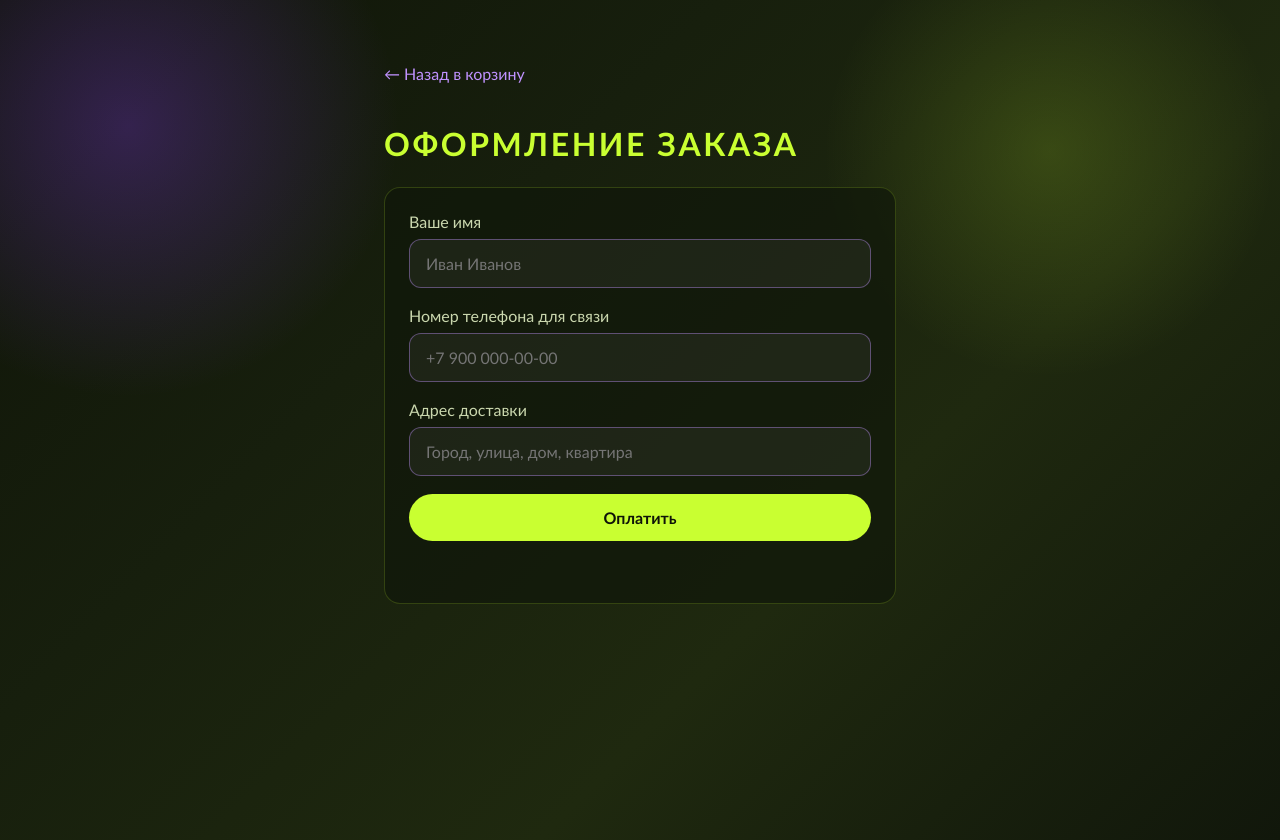
After one commit to timur1415/magaz_bot, a Python web app: template templates/order.html in a window 1280 px wide. The commit adds this page. Run offline with Jinja, Linux system fonts and the light colour scheme; the template is opened without the code that fills it, so the values that code supplies are empty.

Commit message:
доделал заказы

```diff
--- a/db/cart_items/shema.py
+++ b/db/cart_items/shema.py
@@ -1,4 +1,5 @@
-from pydantic import BaseModel, ConfigDict
+from pydantic import BaseModel
+
 
 class CartItemCreate(BaseModel):
     cart_id: int
--- a/db/db.py
+++ b/db/db.py
@@ -5,8 +5,10 @@ from sqlalchemy.ext.asyncio import AsyncSession, async_sessionmaker, create_asyn
 from sqlalchemy.orm import sessionmaker
 
 from db.base import Base
-from db.cart_items.models import CartItem  # noqa: F401
+from db.cart_items.model import CartItem  # noqa: F401
 from db.carts.model import Cart  # noqa: F401
+from db.order_items.model import OrderItem  # noqa: F401
+from db.orders.model import Order  # noqa: F401
 from db.products.model import Product  # noqa: F401
 from db.users.model import User  # noqa: F401
 
--- a/templates/add_product.html
+++ b/templates/add_product.html
@@ -125,13 +125,13 @@
     <script>
         const form = document.getElementById('add-product-form');
 
-        form.addEventListener('submit', (event)=>{
+        form.addEventListener('submit', async (event)=>{
             event.preventDefault();
             const formData = new FormData(form);
-            fetch('/api/products',{
+            const result = await fetch('/api/products',{
                 method:'POST',
                 body: formData
-            }).then().then().catch()
+            })
         });
     </script>
 </body>
--- /dev/null
+++ b/templates/order.html
@@ -0,0 +1,140 @@
+<!DOCTYPE html>
+<html lang="ru">
+<head>
+    <meta charset="UTF-8">
+    <meta name="viewport" content="width=device-width, initial-scale=1.0">
+    <title>Оформление заказа</title>
+    <style>
+        :root {
+            --bg-1: #0f1408;
+            --bg-2: #171f0d;
+            --bg-3: #1f290f;
+            --acid: #c9ff31;
+            --purple-soft: #c092ff;
+            --text: #f7ffe8;
+            --muted: #cad7ae;
+            --line: rgba(201, 255, 49, 0.18);
+            --line-strong: rgba(192, 146, 255, 0.4);
+        }
+
+        * { box-sizing: border-box; }
+
+        body {
+            margin: 0;
+            min-height: 100vh;
+            font-family: "Trebuchet MS", sans-serif;
+            color: var(--text);
+            background:
+                radial-gradient(circle at 10% 15%, rgba(141, 61, 255, .28), transparent 20%),
+                radial-gradient(circle at 82% 18%, rgba(201, 255, 49, .16), transparent 18%),
+                linear-gradient(135deg, var(--bg-1) 0%, var(--bg-2) 34%, var(--bg-3) 65%, #11170b 100%);
+        }
+
+        .container {
+            max-width: 560px;
+            margin: 40px auto;
+            padding: 24px;
+        }
+
+        h1 {
+            margin-bottom: 24px;
+            color: var(--acid);
+            letter-spacing: 0.08em;
+            text-transform: uppercase;
+        }
+
+        .back {
+            display: inline-block;
+            margin-bottom: 20px;
+            color: var(--purple-soft);
+            text-decoration: none;
+        }
+
+        form {
+            display: grid;
+            gap: 18px;
+            background: rgba(17, 23, 11, 0.7);
+            border: 1px solid var(--line);
+            border-radius: 16px;
+            padding: 24px;
+        }
+
+        label {
+            display: grid;
+            gap: 8px;
+            color: var(--muted);
+        }
+
+        input {
+            padding: 14px 16px;
+            border-radius: 12px;
+            border: 1px solid var(--line-strong);
+            background: rgba(255, 255, 255, 0.05);
+            color: var(--text);
+            font: inherit;
+        }
+
+        input:focus {
+            outline: 2px solid var(--acid);
+            outline-offset: 1px;
+        }
+
+        .pay-button {
+            border: 0;
+            border-radius: 999px;
+            padding: 14px 32px;
+            background: var(--acid);
+            color: var(--bg-1);
+            font: inherit;
+            font-weight: 700;
+            font-size: 16px;
+            cursor: pointer;
+        }
+
+        .status {
+            margin: 0;
+            min-height: 1.2em;
+            color: var(--muted);
+        }
+    </style>
+</head>
+<body>
+    <div class="container">
+        <a class="back" href="/cart">← Назад в корзину</a>
+        <h1>Оформление заказа</h1>
+        <form id="order-form">
+            <label>
+                Ваше имя
+                <input type="text" name="name" placeholder="Иван Иванов" autocomplete="name" required>
+            </label>
+            <label>
+                Номер телефона для связи
+                <input type="tel" name="phone" placeholder="+7 900 000-00-00"
+                       autocomplete="tel" required pattern="[+]?[0-9\s()\-]{10,18}">
+            </label>
+            <label>
+                Адрес доставки
+                <input type="text" name="address" placeholder="Город, улица, дом, квартира"
+                       autocomplete="street-address" required minlength="5">
+            </label>
+            <button class="pay-button" type="submit">Оплатить</button>
+            <p id="status" class="status"></p>
+        </form>
+    </div>
+
+    <script>
+        const form = document.getElementById("order-form");
+
+        form.addEventListener("submit", async event => {
+            event.preventDefault();
+            const formData = new FormData(form);
+            const result = await fetch('/api/orders', {
+                method: 'POST',
+                credentials: 'include',
+                body: formData
+            });
+
+        });
+    </script>
+</body>
+</html>
```
Also changed, not shown: db/cart_items/crud.py (+21 -2 lines), db/cart_items/model.py (added, +12 -0 lines), db/order_items/crud.py (added, +19 -0 lines), db/order_items/model.py (renamed from db/cart_items/models.py, +6 -4 lines), db/order_items/shema.py (added, +14 -0 lines), db/orders/crud.py (added, +20 -0 lines), db/orders/model.py (added, +13 -0 lines), db/orders/shema.py (added, +14 -0 lines), server/init_server.py (+23 -1 lines), server/routers/carts.py (+4 -15 lines), server/routers/order_router.py (added, +33 -0 lines), templates/cart.html (+48 -0 lines), magaz.db.
